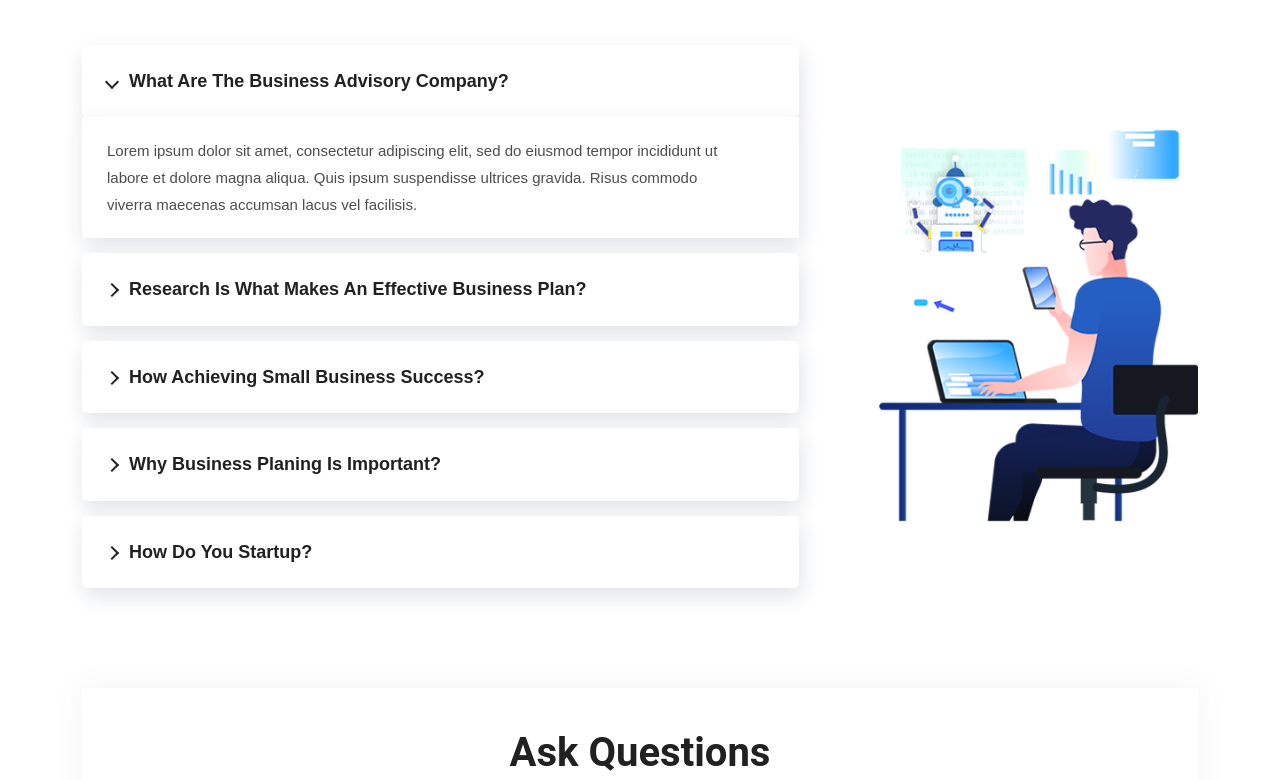
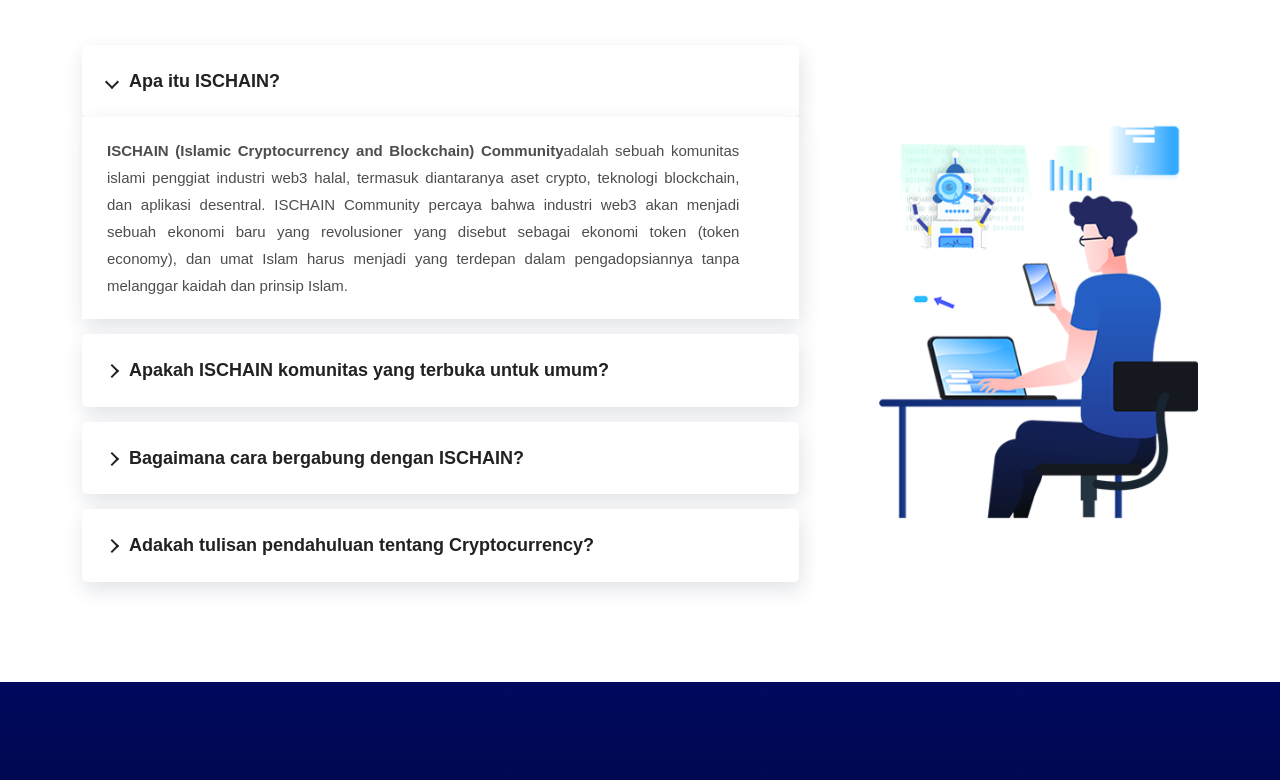
Before and after one commit to ischain/ischain.github.io, a Next.js app: page /faq in a window 1280 px wide. Shown: the part 500-1280 px from the top of the page. Built offline with nearby package versions, Linux system fonts and the light colour scheme.

Commit message:
fix faq page

```diff
--- a/components/Faq/FaqContent.js
+++ b/components/Faq/FaqContent.js
@@ -4,8 +4,9 @@ import {
   AccordionItem,
   AccordionItemHeading,
   AccordionItemPanel,
-    AccordionItemButton
+  AccordionItemButton,
 } from 'react-accessible-accordion';
+import Link from 'next/link';
 
 class FaqContent extends Component {
   render() {
@@ -19,13 +20,24 @@ class FaqContent extends Component {
                   <AccordionItem uuid="a">
                     <AccordionItemHeading>
                       <AccordionItemButton>
-                                                What Are The Business Advisory Company?
+                        Apa itu ISCHAIN?
                       </AccordionItemButton>
                     </AccordionItemHeading>
 
                     <AccordionItemPanel>
-                                            <p>
-                                                Lorem ipsum dolor sit amet, consectetur adipiscing elit, sed do eiusmod tempor incididunt ut labore et dolore magna aliqua. Quis ipsum suspendisse ultrices gravida. Risus commodo viverra maecenas accumsan lacus vel facilisis.
+                      <p className="align-paragraph">
+                        <strong>
+                          ISCHAIN (Islamic Cryptocurrency and Blockchain)
+                          Community
+                        </strong>
+                        adalah sebuah komunitas islami penggiat industri web3
+                        halal, termasuk diantaranya aset crypto, teknologi
+                        blockchain, dan aplikasi desentral. ISCHAIN Community
+                        percaya bahwa industri web3 akan menjadi sebuah ekonomi
+                        baru yang revolusioner yang disebut sebagai ekonomi
+                        token (token economy), dan umat Islam harus menjadi yang
+                        terdepan dalam pengadopsiannya tanpa melanggar kaidah
+                        dan prinsip Islam.
                       </p>
                     </AccordionItemPanel>
                   </AccordionItem>
@@ -33,13 +45,15 @@ class FaqContent extends Component {
                   <AccordionItem uuid="b">
                     <AccordionItemHeading>
                       <AccordionItemButton>
-                                                Research Is What Makes An Effective Business Plan?
+                        Apakah ISCHAIN komunitas yang terbuka untuk umum?
                       </AccordionItemButton>
                     </AccordionItemHeading>
 
                     <AccordionItemPanel>
                       <p>
-                                                Lorem ipsum dolor sit amet, consectetur adipiscing elit, sed do eiusmod tempor incididunt ut labore et dolore magna aliqua. Quis ipsum suspendisse ultrices gravida. Risus commodo viverra maecenas accumsan lacus vel facilisis.
+                        Ya, ISCHAIN terbuka untuk seluruh kaum muslimin yang
+                        ingin mengetahui tentang seluk beluk Blockchain atau
+                        Cryptocurrency sesuai kaidah dan prinsip Islam.
                       </p>
                     </AccordionItemPanel>
                   </AccordionItem>
@@ -47,12 +61,15 @@ class FaqContent extends Component {
                   <AccordionItem uuid="c">
                     <AccordionItemHeading>
                       <AccordionItemButton>
-                                                How Achieving Small Business Success?
+                        Bagaimana cara bergabung dengan ISCHAIN?
                       </AccordionItemButton>
                     </AccordionItemHeading>
                     <AccordionItemPanel>
                       <p>
-                                                Lorem ipsum dolor sit amet, consectetur adipiscing elit, sed do eiusmod tempor incididunt ut labore et dolore magna aliqua. Quis ipsum suspendisse ultrices gravida. Risus commodo viverra maecenas accumsan lacus vel facilisis.
+                        Komunitas ISCHAIN bisa diakses melalui
+                        <a href="https://www.t.me/ischainlounge">
+                          &nbsp;Telegram
+                        </a>
                       </p>
                     </AccordionItemPanel>
                   </AccordionItem>
@@ -60,25 +77,16 @@ class FaqContent extends Component {
                   <AccordionItem uuid="d">
                     <AccordionItemHeading>
                       <AccordionItemButton>
-                                                Why Business Planing Is Important?
+                        Adakah tulisan pendahuluan tentang Cryptocurrency?
                       </AccordionItemButton>
                     </AccordionItemHeading>
                     <AccordionItemPanel>
                       <p>
-                                                Lorem ipsum dolor sit amet, consectetur adipiscing elit, sed do eiusmod tempor incididunt ut labore et dolore magna aliqua. Quis ipsum suspendisse ultrices gravida. Risus commodo viverra maecenas accumsan lacus vel facilisis.
-                                            </p>
-                                        </AccordionItemPanel>
-                                    </AccordionItem>
-
-                                    <AccordionItem uuid="e">
-                                        <AccordionItemHeading>
-                                            <AccordionItemButton>
-                                                How Do You Startup?
-                                            </AccordionItemButton>
-                                        </AccordionItemHeading>
-                                        <AccordionItemPanel>
-                                            <p>
-                                                Lorem ipsum dolor sit amet, consectetur adipiscing elit, sed do eiusmod tempor incididunt ut labore et dolore magna aliqua. Quis ipsum suspendisse ultrices gravida. Risus commodo viverra maecenas accumsan lacus vel facilisis.
+                        Ya ada, bisa kunjungi halaman
+                        <Link href="/publikasi">
+                          <a>&nbsp;Publikasi</a>
+                        </Link>
+                        &nbsp;di website kami
                       </p>
                     </AccordionItemPanel>
                   </AccordionItem>
--- a/pages/faq.js
+++ b/pages/faq.js
@@ -17,7 +17,7 @@ class Faq extends Component {
           activePageText="Frequently Asked Questions"
         />
         <FaqContent />
-                <AskQuestionForm />
+        {/* <AskQuestionForm /> */}
         <Footer />
       </>
     );
```
Lines whose indentation alone changed are shown as unchanged.
